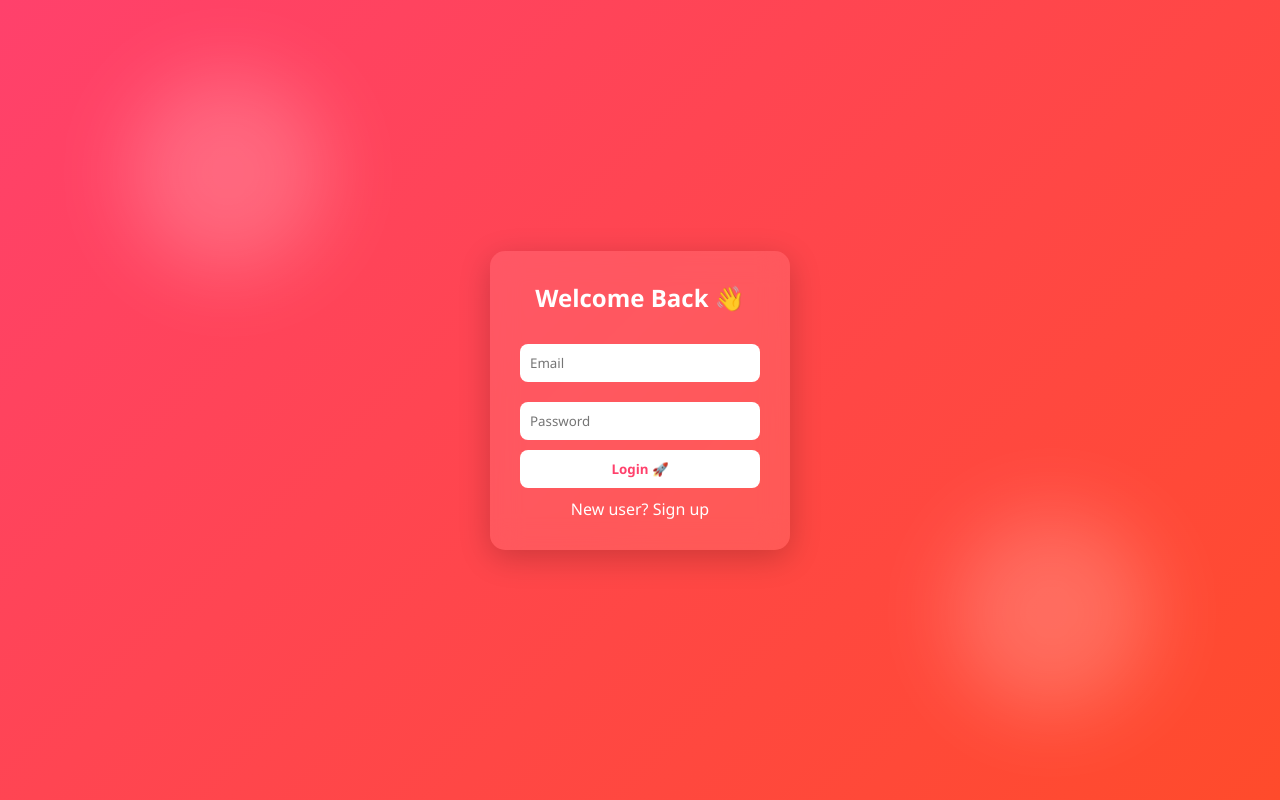
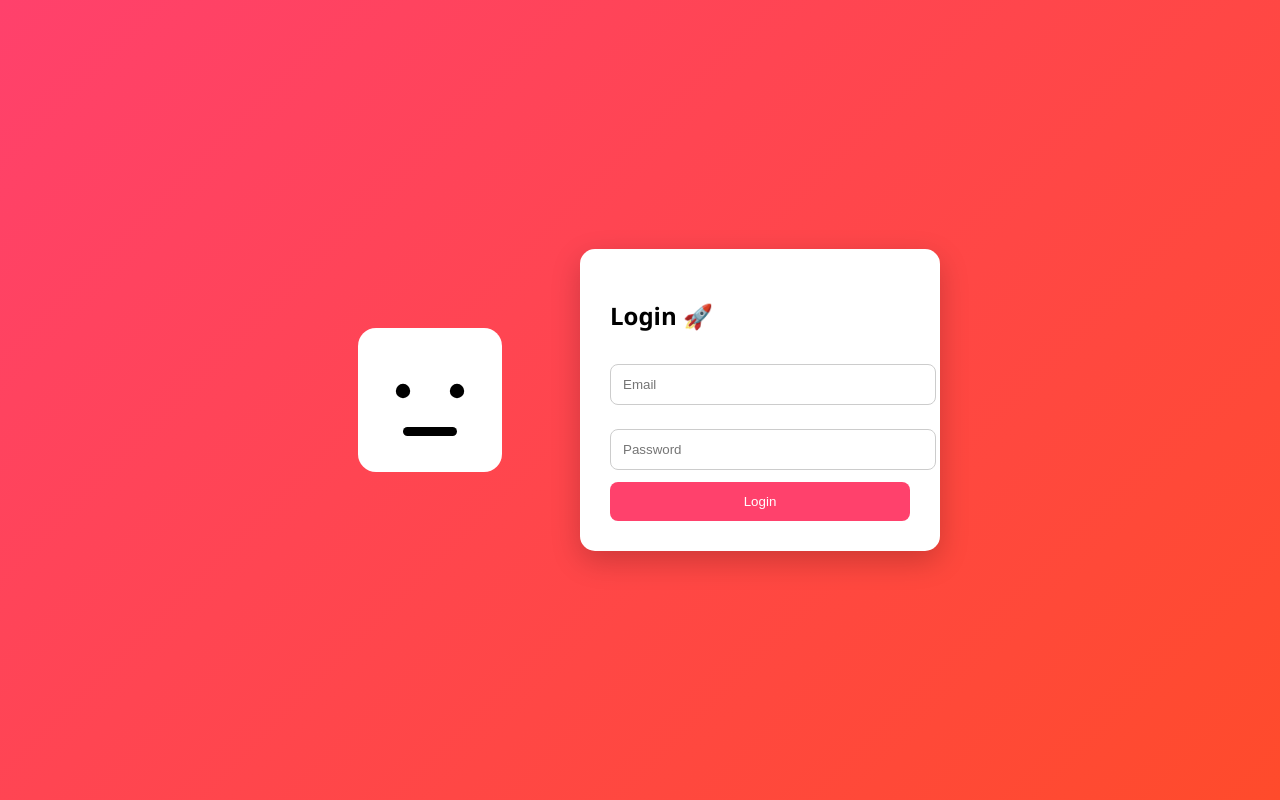
Before and after one commit to MR-A-Ganish/robot, a Flask app: page / in a window 1280 px wide. Run offline with Flask 3, Linux system fonts and the light colour scheme.

Commit message:
your message

```diff
--- a/templates/login.html
+++ b/templates/login.html
@@ -1,135 +1,145 @@
 <!DOCTYPE html>
 <html>
 <head>
-    <title>QuickCart Login</title>
+    <title>QuickCart 🤖</title>
     <meta name="viewport" content="width=device-width, initial-scale=1">
 
     <style>
-        * {
+        body {
             margin: 0;
-            padding: 0;
-            box-sizing: border-box;
-            font-family: 'Segoe UI', sans-serif;
-        }
-
-        body {
             height: 100vh;
             display: flex;
             justify-content: center;
             align-items: center;
             background: linear-gradient(135deg, #ff416c, #ff4b2b);
-            overflow: hidden;
+            font-family: 'Segoe UI';
         }
 
-        /* 🔥 FLOATING BLOBS */
-        .blob {
-            position: absolute;
-            width: 200px;
-            height: 200px;
-            background: rgba(255,255,255,0.2);
-            border-radius: 50%;
-            filter: blur(40px);
-            animation: float 8s infinite ease-in-out;
+        .wrapper {
+            display: flex;
+            align-items: center;
+            gap: 60px;
         }
 
-        .blob:nth-child(1) { top: 10%; left: 10%; }
-        .blob:nth-child(2) { bottom: 10%; right: 10%; }
-
-        @keyframes float {
-            0%,100% { transform: translateY(0); }
-            50% { transform: translateY(-30px); }
-        }
-
-        /* 🔥 CARD */
+        /* LOGIN CARD */
         .card {
-            position: relative;
-            background: rgba(255,255,255,0.1);
-            backdrop-filter: blur(15px);
+            background: white;
             padding: 30px;
             border-radius: 15px;
             width: 300px;
-            color: white;
-            box-shadow: 0 8px 32px rgba(0,0,0,0.2);
-        }
-
-        h2 {
-            text-align: center;
-            margin-bottom: 20px;
+            box-shadow: 0 10px 30px rgba(0,0,0,0.2);
         }
 
         input {
             width: 100%;
-            padding: 10px;
-            margin: 10px 0;
+            padding: 12px;
+            margin: 12px 0;
             border-radius: 8px;
-            border: none;
-            outline: none;
-        }
-
-        input:focus {
-            transform: scale(1.02);
+            border: 1px solid #ccc;
         }
 
         button {
             width: 100%;
-            padding: 10px;
-            background: white;
-            color: #ff416c;
+            padding: 12px;
+            background: #ff416c;
+            color: white;
             border: none;
             border-radius: 8px;
-            font-weight: bold;
             cursor: pointer;
-            transition: 0.3s;
         }
 
         button:hover {
-            transform: scale(1.05);
+            background: #ff2a5c;
         }
 
-        .toggle {
-            text-align: center;
-            margin-top: 10px;
-            cursor: pointer;
+        /* 🤖 ROBOT SVG */
+        .robot {
+            width: 180px;
+        }
+
+        .eye-white {
+            fill: white;
+        }
+
+        .pupil {
+            fill: black;
+            transition: transform 0.1s;
+        }
+
+        /* BLINK */
+        .blink {
+            animation: blink 4s infinite;
+        }
+
+        @keyframes blink {
+            0%, 90%, 100% { transform: scaleY(1); }
+            95% { transform: scaleY(0.1); }
         }
     </style>
 </head>
 
 <body>
 
-<div class="blob"></div>
-<div class="blob"></div>
+<div class="wrapper">
 
-<div class="card">
+    <!-- 🤖 SVG ROBOT -->
+    <svg class="robot" viewBox="0 0 200 200">
 
-    <!-- LOGIN FORM -->
-    <form id="loginForm" method="POST">
-        <h2>Welcome Back 👋</h2>
-        <input type="email" name="email" placeholder="Email" required>
-        <input type="password" name="password" placeholder="Password" required>
-        <button type="submit">Login 🚀</button>
-        <div class="toggle" onclick="showSignup()">New user? Sign up</div>
-    </form>
+        <!-- HEAD -->
+        <rect x="20" y="20" width="160" height="160" rx="20" fill="#ffffff"/>
 
-    <!-- SIGNUP FORM -->
-    <form id="signupForm" method="POST" action="/signup" style="display:none;">
-        <h2>Create Account ✨</h2>
-        <input type="email" name="email" placeholder="Email" required>
-        <input type="password" name="password" placeholder="Password" required>
-        <button type="submit">Sign Up 🎉</button>
-        <div class="toggle" onclick="showLogin()">Already have account?</div>
-    </form>
+        <!-- EYES -->
+        <g id="eyeGroup" class="blink">
+            <circle cx="70" cy="90" r="20" class="eye-white"/>
+            <circle cx="130" cy="90" r="20" class="eye-white"/>
+
+            <circle id="pupil1" cx="70" cy="90" r="8" class="pupil"/>
+            <circle id="pupil2" cx="130" cy="90" r="8" class="pupil"/>
+        </g>
+
+        <!-- MOUTH -->
+        <rect x="70" y="130" width="60" height="10" rx="5" fill="black"/>
+
+    </svg>
+
+    <!-- LOGIN -->
+    <div class="card">
+        <h2>Login 🚀</h2>
+
+        <form method="POST">
+            <input type="email" id="email" name="email" placeholder="Email" required>
+
+            <input type="password" id="password" name="password"
+                   placeholder="Password"
+                   onfocus="closeEyes()" onblur="openEyes()" required>
+
+            <button type="submit">Login</button>
+        </form>
+    </div>
 
 </div>
 
 <script>
-function showSignup() {
-    document.getElementById("loginForm").style.display = "none";
-    document.getElementById("signupForm").style.display = "block";
+const pupil1 = document.getElementById("pupil1");
+const pupil2 = document.getElementById("pupil2");
+
+document.addEventListener("mousemove", (e) => {
+    let x = (e.clientX / window.innerWidth - 0.5) * 10;
+    let y = (e.clientY / window.innerHeight - 0.5) * 10;
+
+    pupil1.setAttribute("transform", `translate(${x}, ${y})`);
+    pupil2.setAttribute("transform", `translate(${x}, ${y})`);
+});
+
+/* PASSWORD MODE */
+function closeEyes() {
+    pupil1.setAttribute("r", "0");
+    pupil2.setAttribute("r", "0");
 }
 
-function showLogin() {
-    document.getElementById("loginForm").style.display = "block";
-    document.getElementById("signupForm").style.display = "none";
+function openEyes() {
+    pupil1.setAttribute("r", "8");
+    pupil2.setAttribute("r", "8");
 }
 </script>
 
```
